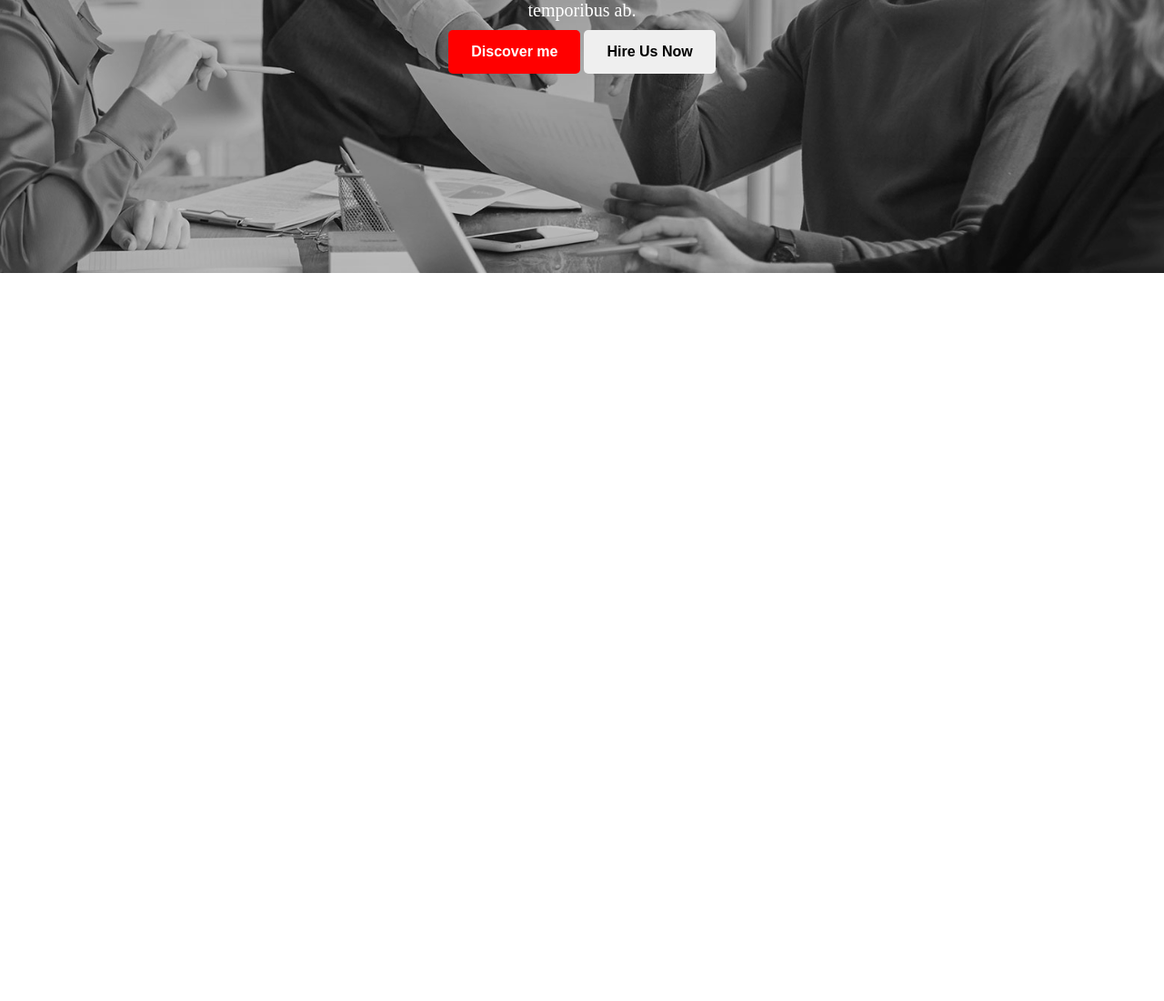
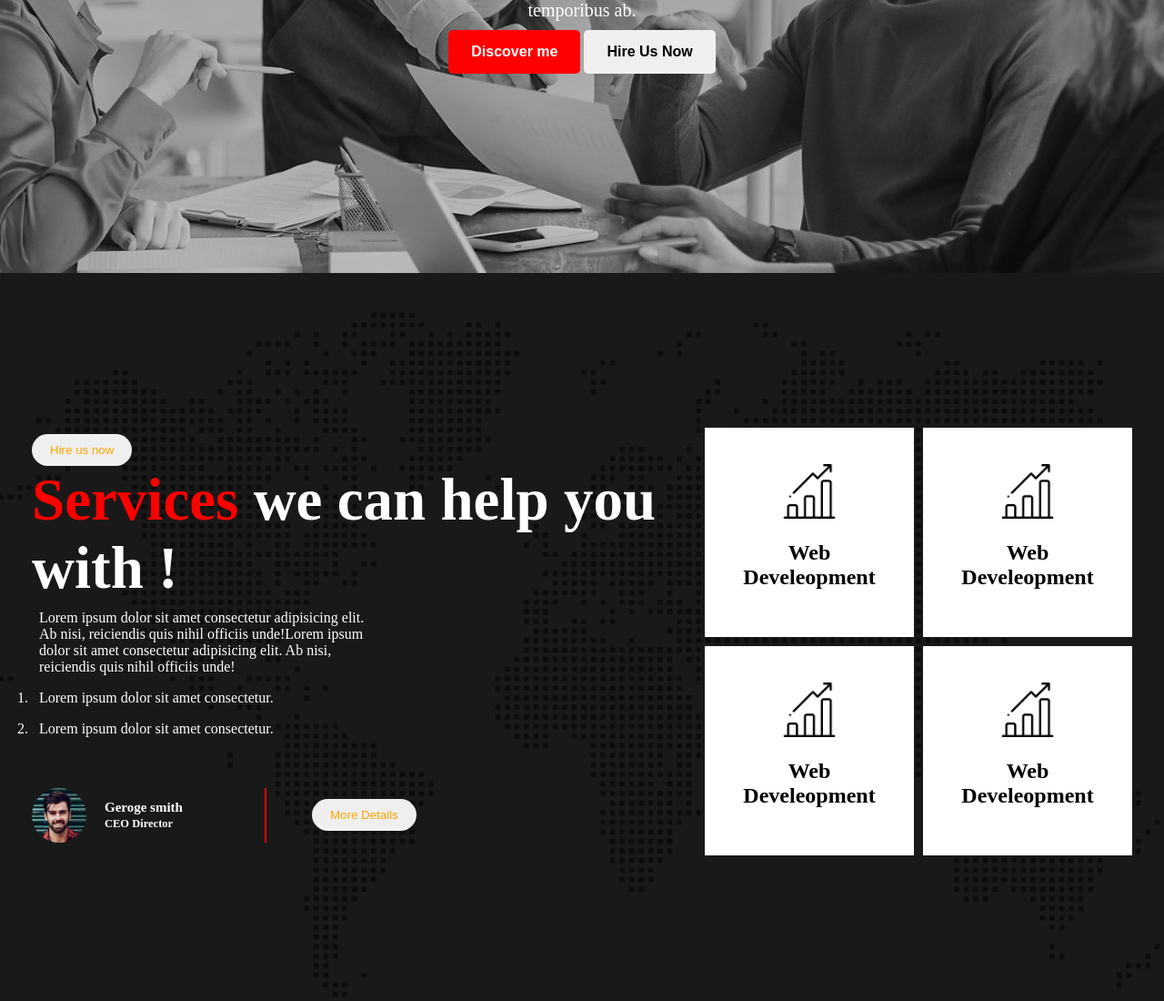
Before and after one commit to afsana43/Digital-Agency, a plain HTML site: page index.html in a window 1280 px wide. Shown: the part 579-1679 px from the top of the page at 91% size. Before the commit the page ends 879 px from the top, so only its background shows below. Drawn offline with Linux system fonts and the light colour scheme.

Commit message:
services done

```diff
--- a/index.html
+++ b/index.html
@@ -23,8 +23,8 @@
      </div>
      <div class="banner-container">
         <div class="banner-info">
-            <h1 class="banner-title"><span class="primary">Digital</span> Agency <br> You <br> Can Rely Uopn !</h1>
-        <p class="banner-desc">Lorem ipsum dolor sit, amet consectetur adipisicing elit. Inventore accusantium quis minima quo temporibus ab. Inventore accusantium quis minima quo temporibus ab.</p>
+            <h1 class="title"><span class="primary">Digital</span> Agency <br> You <br> Can Rely Uopn !</h1>
+        <p class="desc">Lorem ipsum dolor sit, amet consectetur adipisicing elit. Inventore accusantium quis minima quo temporibus ab. Inventore accusantium quis minima quo temporibus ab.</p>
         <button class="btn-primary">Discover me</button>
         <button class="btn-primary-2">Hire Us Now</button>
         </div>
@@ -32,7 +32,55 @@
      </div>
     </header>
 
-    <main></main>
+    <main>
+        <!-- services -->
+        <section>
+        <div class="services-container">
+            <div class="left-side-container">
+                <button class="author-btn">Hire us now</button>
+                <h2 class="title"> <span class="primary">Services</span> we can help you with !</h2>
+                <p  class="service-desc">Lorem ipsum dolor sit amet consectetur adipisicing elit. Ab nisi, reiciendis quis nihil officiis unde!Lorem ipsum dolor sit amet consectetur adipisicing elit. Ab nisi, reiciendis quis nihil officiis unde!</p>
+               <ol>
+                <li class="sub-desc">Lorem ipsum dolor sit amet consectetur.</li>
+                <li class="sub-desc">Lorem ipsum dolor sit amet consectetur.</li>
+               </ol>
+               <div class="author-container">
+                <div class="author-profile">
+                    <img  src="./asset/image/author.jpg" alt="">
+                    <h3 class="author-info">Geroge smith <br>
+                        <small>CEO Director</small></h3>
+
+                </div>
+                <div class="author-btn">
+                    <button class="author-btn-2">More Details</button>
+                </div>
+               </div>
+            </div>
+            <div class="right-side-container">
+              <div class="first-two-box">
+                <div class="box">
+                    <img class="box-img" src="./asset/icons/bar-chart.png" alt="">
+                    <h2 class="box-title">Web Develeopment</h2>
+                </div>
+                <div class="box">
+                    <img class="box-img" src="./asset/icons/bar-chart.png" alt="">
+                    <h2 class="box-title">Web Develeopment</h2>
+                </div>
+              </div>
+              <div class="first-two-box">
+                <div class="box">
+                    <img class="box-img" src="./asset/icons/bar-chart.png" alt="">
+                    <h2 class="box-title">Web Develeopment</h2>
+                </div>
+                <div class="box">
+                    <img class="box-img" src="./asset/icons/bar-chart.png" alt="">
+                    <h2 class="box-title">Web Develeopment</h2>
+                </div>
+              </div>
+            </div>
+        </div>
+        </section>
+    </main>
     <footer></footer>
 </body>
 
--- a/style.css
+++ b/style.css
@@ -1,8 +1,9 @@
-*{
+* {
     margin: 0;
     padding: 0;
 }
-.nav-container{
+
+.nav-container {
     background: gray;
     color: whitesmoke;
     display: flex;
@@ -10,17 +11,19 @@
     justify-content: space-around;
     align-items: center;
 }
-.menus{
+
+.menus {
     list-style: none;
     display: flex;
     gap: 20px;
     font-size: 20px;
 }
+
 /* banner */
-.banner-container{
+.banner-container {
     height: 100vh;
     background-image: url("./asset/image/background.jpg"),
-    linear-gradient(rgba(0 ,0, 0,0.4),rgba(0,0,0,0.2));
+        linear-gradient(rgba(0, 0, 0, 0.4), rgba(0, 0, 0, 0.2));
     background-blend-mode: overlay;
     background-position: center;
     background-repeat: no-repeat;
@@ -29,21 +32,25 @@
     align-items: center;
     text-align: center;
 }
-.banner-title{
+
+.title {
     font-size: 65px;
     color: white;
 }
-.primary{
+
+.primary {
     color: red;
 }
-.banner-desc{
+
+.desc {
     color: white;
     width: 50%;
     margin: auto;
     font-size: 20px;
     padding: 10px 0;
 }
-.btn-primary{
+
+.btn-primary {
     background: red;
     color: white;
     font-size: 16px;
@@ -52,10 +59,87 @@
     padding: 15px 25px;
     border-radius: 5px;
 }
-.btn-primary-2{
+
+.btn-primary-2 {
     font-size: 16px;
     font-weight: bold;
     padding: 15px 25px;
     border-radius: 5px;
     border: 0;
 }
+
+/* services */
+.services-container {
+    height: 100vh;
+    background-image: url("./asset/image/footer-bg.png"),
+        linear-gradient(rgba(0, 0, 0, 0.9), rgba(0, 0, 0, 0.9));
+    background-blend-mode: overlay;
+    background-position: center;
+    background-repeat: no-repeat;
+    background-size: cover;
+    display: flex;
+    align-items: center;
+    padding: 0 35px ;
+}
+.service-desc , .sub-desc{
+       color: white;
+       width: 50%;
+       padding: 8px;
+}
+.box-img{
+    width: 60px;
+    margin-bottom: 20px;
+}
+.box{
+    width: 150px;
+    height: 150px;
+    background-color: white;
+    color: black;
+    padding: 40px;
+    text-align: center;
+}
+.first-two-box{
+    display: flex;
+    gap: 10px;
+    margin-top: 10px;
+}
+
+.author-btn{
+    border-radius: 50px;
+    border: 0;
+    padding: 10px 20px;
+    margin-top: 50px;
+    color: orange;
+}
+.author-btn-2{
+    border-radius: 50px;
+    border: 0;
+    padding: 10px 20px;
+    color: orange;
+    margin-bottom: 50px;
+
+}
+.author-container{
+    display: flex;
+    align-items: center;
+    gap: 30px;
+}
+.author-profile{
+    display: flex;
+    align-items: center;
+    gap: 20px;
+    border-right: 2px solid red;
+    padding-right: 90px;
+
+}
+.author-info{
+    color: white;
+    font-size: 15px;
+}
+
+.author-profile img{
+    width: 60px;
+    height: 60px;
+    border-radius: 40px;
+
+}
```
